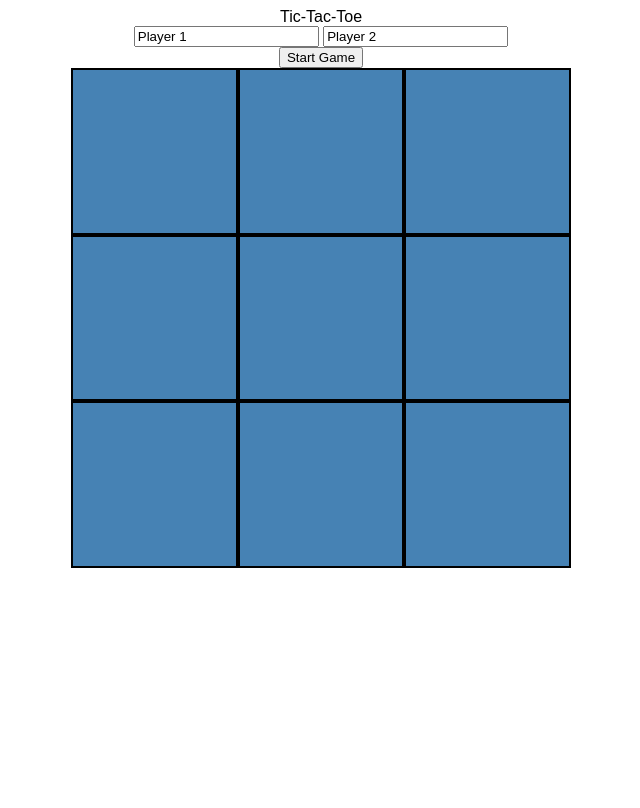
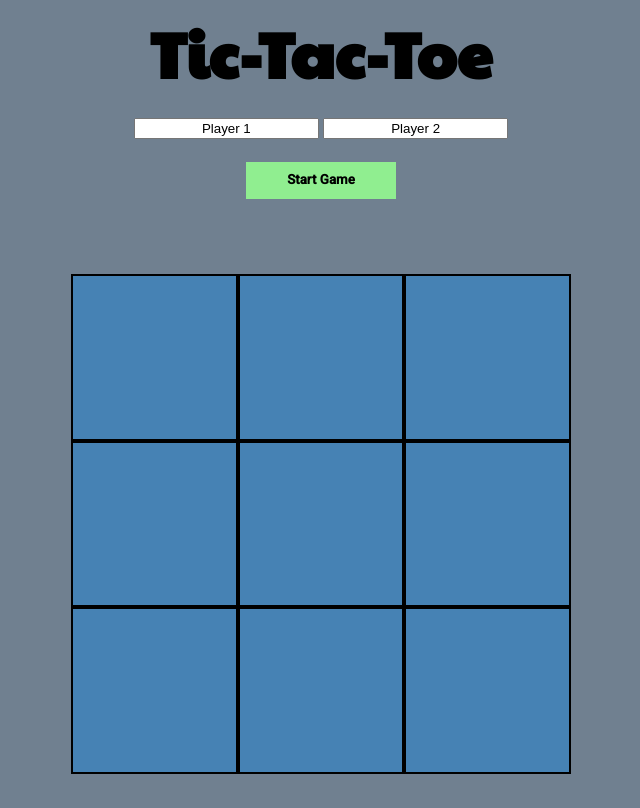
Before and after one commit to flipott/tic-tac-toe, a plain HTML site: page index.html in a window 1280 px wide. Shown: the whole page, without its empty margins (319-959 px from the left). Drawn offline with Linux system fonts and the light colour scheme.

Commit message:
Center content, style text, and add colors

```diff
--- a/styles.css
+++ b/styles.css
@@ -3,7 +3,43 @@
     -moz-user-select: none; /* Firefox */
     -ms-user-select: none; /* IE10+/Edge */
     user-select: none; /* Standard */
-    font-family: sans-serif;
+    font-family: 'Paytone One', sans-serif;
+    font-family: 'Vazirmatn', sans-serif;}
+
+html, body {
+    height: 100%;
+    background: slategray;
+}
+
+.header {
+    font-family: 'Paytone One';
+    font-size: 4rem;
+    font-weight: bold;
+}
+
+.player-form {
+    margin: 20px;
+}
+
+#game-btn {
+    font-family: 'Vazirmatn';
+    margin: 0 0 20px 0;
+    border: none;
+    padding: 8px 20px;
+    width: 150px;
+    font-weight: bold;
+    background: lightgreen;
+}
+
+.player-display {
+    font-family: 'Vazirmatn';
+    font-size: 1.25rem;
+    min-height: 30px;
+    margin-bottom: 25px;
+}
+
+input {
+    text-align: center;
 }
 
 .container {
@@ -28,4 +64,5 @@
     align-items: center;
     justify-content: center;
     font-size: 6rem;
+    color: white;
 }
```
